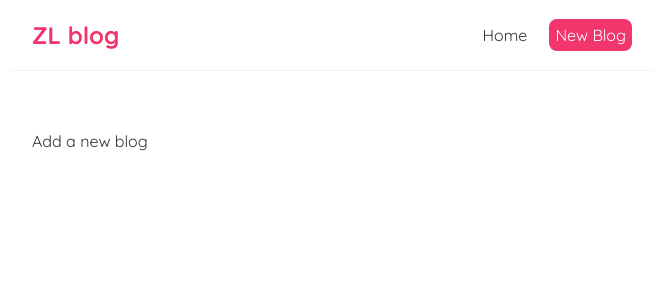
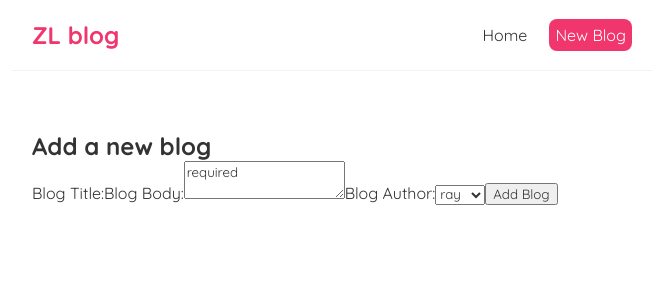
Before and after one commit to zlrkw11/zl-space, a React (Vite) app: page /create in a window 1280 px wide. Shown: the top 300 px of the page, without its empty margins (308-971 px from the left). Built offline with nearby package versions, Linux system fonts and the light colour scheme.

Commit message:
form component

```diff
--- a/src/Create.jsx
+++ b/src/Create.jsx
@@ -1,5 +1,21 @@
 const Create = () => {
-  return <div>Add a new blog</div>;
+  return (
+    <div>
+      <h2>Add a new blog</h2>
+      <form>
+        <label>Blog Title:</label>
+        <inputt type="text" required />
+        <label>Blog Body:</label>
+        <textarea>required</textarea>
+        <label>Blog Author:</label>
+        <select>
+          <option value="ray">ray</option>
+          <option value="nate">nate</option>
+        </select>
+        <button>Add Blog</button>
+      </form>
+    </div>
+  );
 };
 
 export default Create;
```
